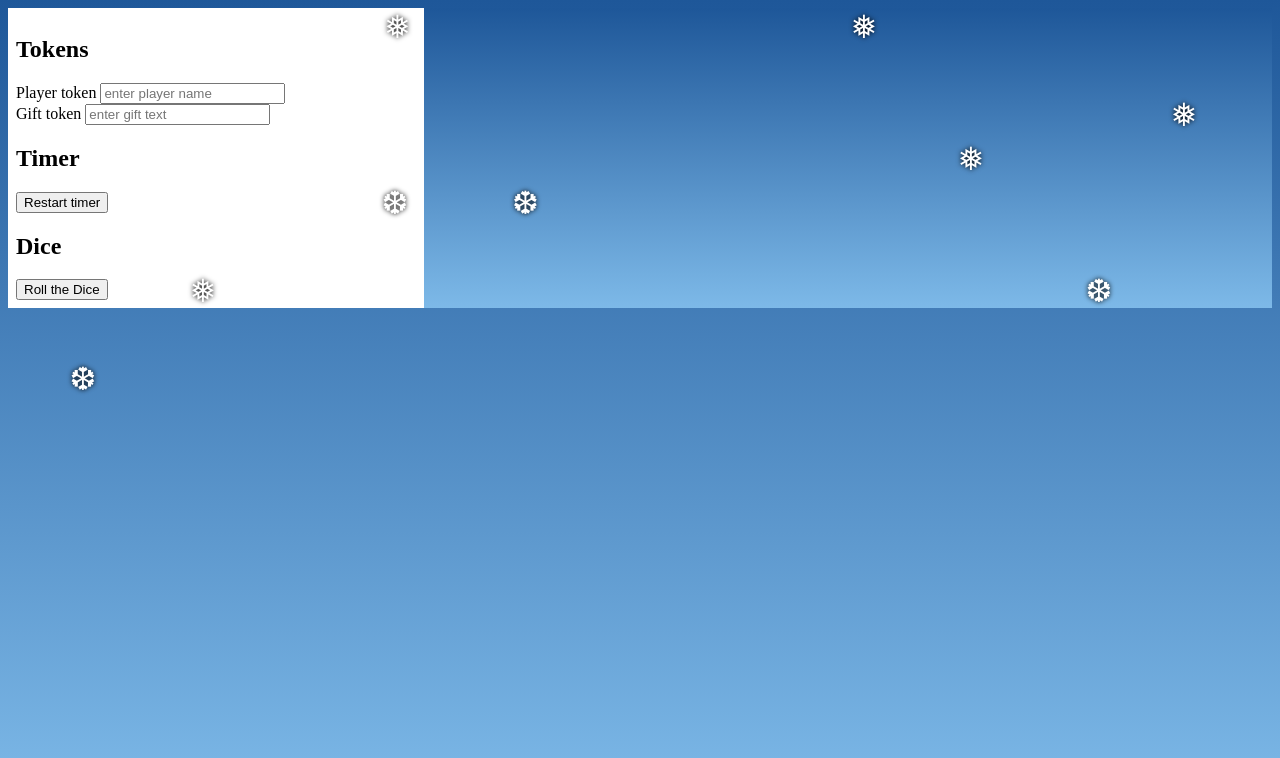
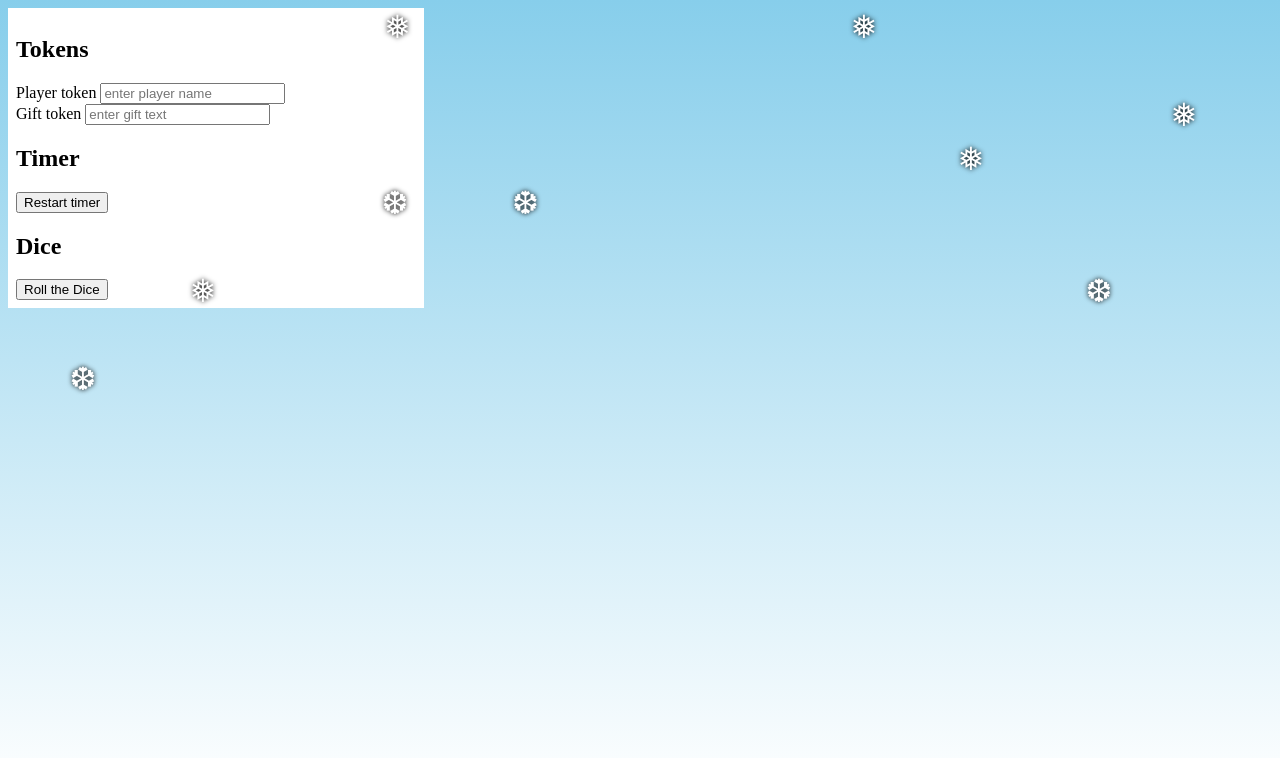
Before and after one commit to hugolinder/julklappsspel, a website: page public/index.html in a window 1280 px wide. Drawn offline with Linux system fonts and the light colour scheme; no server answers.

Commit message:
make sky background more pretty

```diff
--- a/public/style.css
+++ b/public/style.css
@@ -17,16 +17,10 @@
   padding: 0.5em;
 }
 
-html, body {
-  background: #1e5799; /* Old browsers */
-background: -moz-linear-gradient(top,  #1e5799 0%, #7db9e8 100%); /* FF3.6+ */
-background: -webkit-gradient(linear, left top, left bottom, color-stop(0%,#1e5799), color-stop(100%,#7db9e8)); /* Chrome,Safari4+ */
-background: -webkit-linear-gradient(top,  #1e5799 0%,#7db9e8 100%); /* Chrome10+,Safari5.1+ */
-background: -o-linear-gradient(top,  #1e5799 0%,#7db9e8 100%); /* Opera 11.10+ */
-background: -ms-linear-gradient(top,  #1e5799 0%,#7db9e8 100%); /* IE10+ */
-background: linear-gradient(to bottom,  #1e5799 0%,#7db9e8 100%); /* W3C */
-filter: progid:DXImageTransform.Microsoft.gradient( startColorstr='#1e5799', endColorstr='#7db9e8',GradientType=0 ); /* IE6-9 */
-min-height:100%;
+body {
+  background-image: linear-gradient(SkyBlue, white);
+  background-repeat: no-repeat;
+  background-attachment: fixed;
 }
 
 .player {
```
